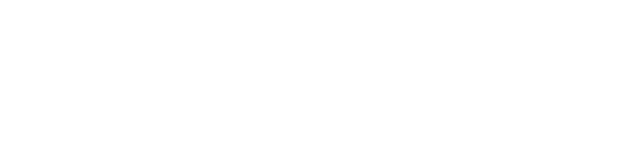
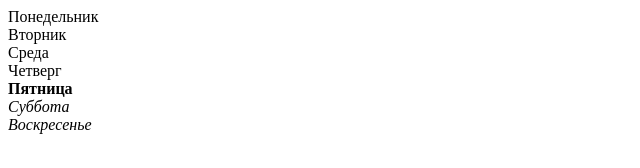
Before and after one commit to NazarovVadim/hardJS, a plain HTML site: page index.html in a window 1280 px wide. Shown: the whole page, without its empty margins (0-640 px from the left). Drawn offline with Linux system fonts and the light colour scheme.

Commit message:
седьмой урок

```diff
--- a/index.html
+++ b/index.html
@@ -3,9 +3,11 @@
 <head>
     <meta charset="UTF-8">
     <meta name="viewport" content="width=device-width, initial-scale=1.0">
+    <link rel="stylesheet" href="style.css">
     <title>Document</title>
 </head>
 <body>
+    <div class="container"></div>
     <script src="main.js"></script>
 </body>
 </html>
--- a/main.js
+++ b/main.js
@@ -1,21 +1,20 @@
-let arr = ['435', '44356', '4363', '52362', '2638547', '2', '6736'];
+let week = ['Понедельник', 'Вторник', 'Среда', 'Четверг', 'Пятница', 'Суббота', 'Воскресенье'];
+const div = document.querySelector('.container');
+let date = new Date();
 
-let arr2 = arr.filter(a => a[0] == 4 || a[0] == 2);
-console.log(arr2);
 
-console.log('Простые числа: ');
-let del = 0;
-
-function isPrime (n){
-    let start = 2;
-    const a = Math.sqrt(n);
-    while (start <= a){
-        if (n % start++ < 1) return false;
-    }
-    return true;
-}
-for(let i = 2; i<=100; i++){
-    if(isPrime(i)){
-        console.log(i + '  Делители: 1 и ' + i);
+for (let i = 0; i < week.length; i++){
+    if(date.getDay() === i+1){
+        if(i>=5){
+            div.innerHTML += `<span><strong><i>${week[i]}</i></strong></span> <br>`;
+        } else{
+            div.innerHTML += `<span><strong>${week[i]}</strong></span> <br>`;
+        }
+    } else{
+        if(i>=5){
+            div.innerHTML += `<span><i>${week[i]}</i></span> <br>`;
+        } else{
+            div.innerHTML += `<span>${week[i]}</span> <br>`;
+        }
     }
 }
```
